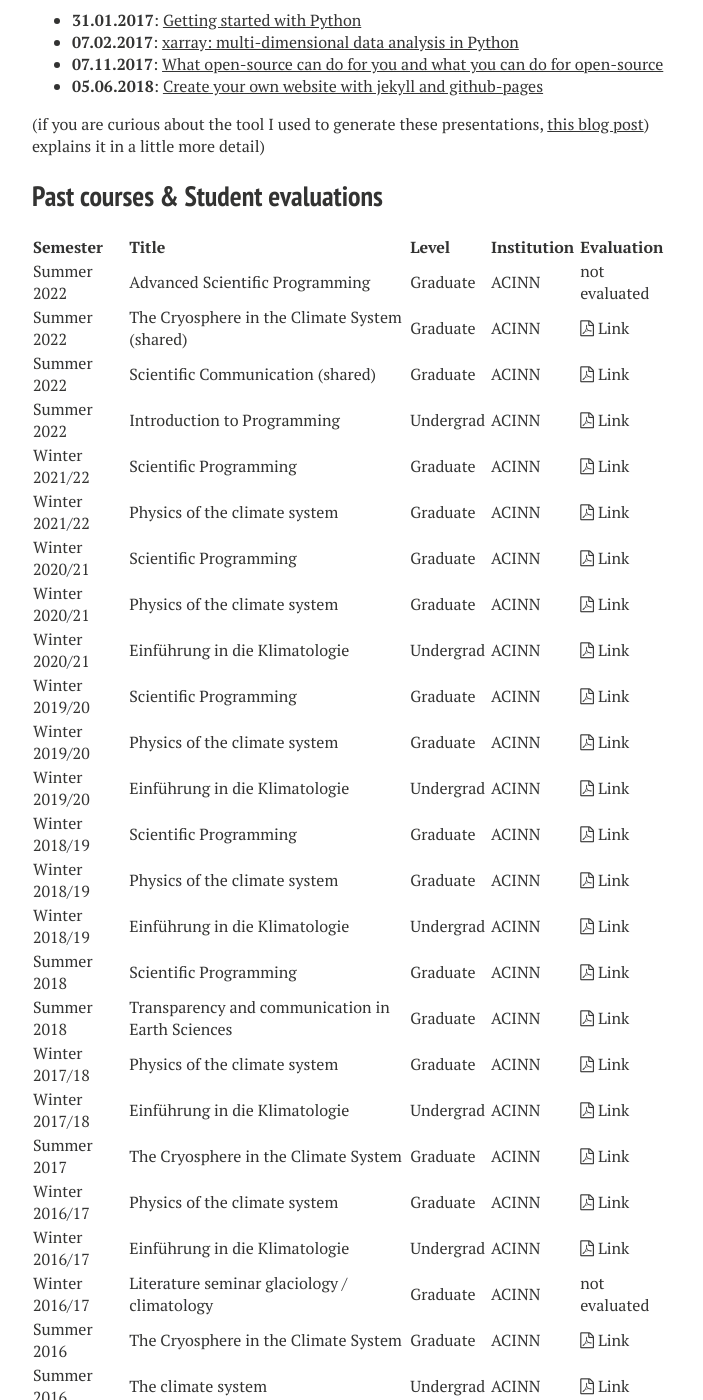
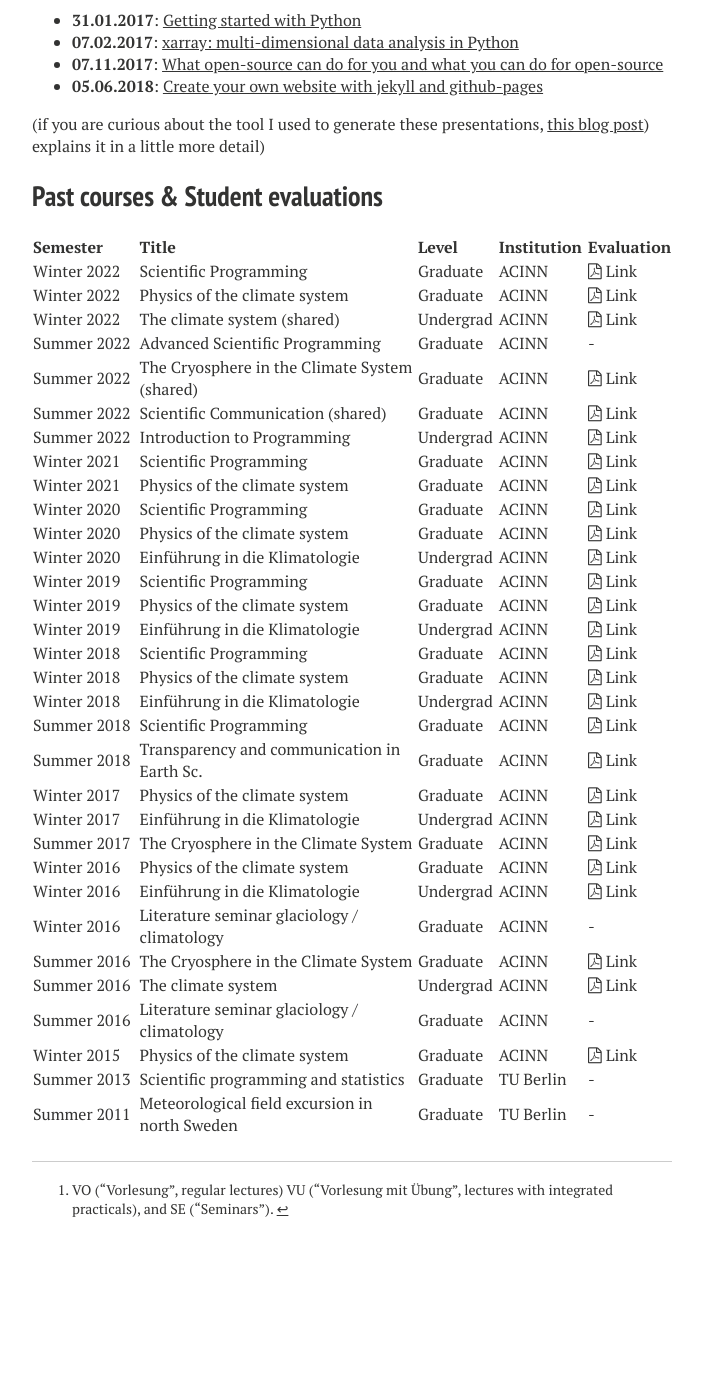
Before and after one commit to fmaussion/fmaussion.github.io, a Jekyll site: the page built from teaching/index.md, in a window 1280 px wide and 1400 px high, scrolled down 2671 px. Shown: the whole window, without its empty margins (288-991 px from the left). Built offline with Jekyll 4.4.1, drawn with Linux system fonts in a browser that asks for light colours; nearby versions of some CDN libraries; after the commit the page ends 3969 px from its top, so only the background shows below that; some of the changed text lies outside the part shown.

Commit message:
More updates

```diff
--- a/cv/cv_maussion.html
+++ b/cv/cv_maussion.html
@@ -275,6 +275,7 @@ ORCID: <a href="https://orcid.org/0000-0002-3211-506X" target="_blank">0000-0002
 <li><strong>*</strong>Malles, J., <strong>Maussion, F.</strong>, Ultee, L., Kochtitzki, W., Copland, L., Marzeion, B.: <em>Exploring the impact of a frontal ablation parameterization on projected 21st-century mass change for Northern Hemisphere glaciers</em>, J. Glaciol., accepted.</li>
 <li>Recinos, B., <strong>Maussion, F.</strong>, Marzeion, B.: <em>Advances in data availability to constrain and evaluate ice dynamical models of Greenland’s tidewater peripheral glaciers</em>, Annals of Glaciol., accepted.</li>
 <li>Klein, C., Potter, E. R., Zauner, C., Gurgiser, W., Cruz Encarnación, R., Cochachin Rapre, A., and <strong>Maussion, F.</strong>: <em>Farmers’ first rain: investigating ’pushpa’ characteristics in the Peruvian Andes</em>, Environmental Research Communications, in review.</li>
+<li><strong>*</strong>Schuster, L., Rounce, D., <strong>Maussion, F.</strong>: <em>Glacier projections sensitivity to temperature-index model choices and calibration strategies</em>, Annals of Glaciol., in review. <a href="https://doi.org/10.31223/X5C65S" target="_blank">read the preprint</a>.</li>
 </ol>
 <h3 id="peer-reviewed">Peer-reviewed</h3>
 <ol type="1">
--- a/teaching/index.md
+++ b/teaching/index.md
@@ -112,36 +112,39 @@ explains it in a little more detail)
 
 ## Past courses & Student evaluations
 
-Semester | Title&nbsp;&nbsp;&nbsp;&nbsp;&nbsp;&nbsp;&nbsp;&nbsp;&nbsp;&nbsp;&nbsp;&nbsp;&nbsp;&nbsp;&nbsp;&nbsp;&nbsp;&nbsp;&nbsp;&nbsp;&nbsp;&nbsp;&nbsp;&nbsp;&nbsp;&nbsp;&nbsp;&nbsp;&nbsp;&nbsp;&nbsp; | Level | Institution&nbsp; | Evaluation |
+Semester&nbsp;&nbsp;&nbsp;&nbsp;&nbsp;&nbsp;&nbsp;&nbsp; | Title&nbsp;&nbsp;&nbsp;&nbsp;&nbsp;&nbsp;&nbsp;&nbsp;&nbsp;&nbsp;&nbsp;&nbsp;&nbsp;&nbsp;&nbsp;&nbsp;&nbsp;&nbsp;&nbsp;&nbsp;&nbsp;&nbsp;&nbsp;&nbsp;&nbsp;&nbsp;&nbsp;&nbsp;&nbsp;&nbsp;&nbsp; | Level | Institution&nbsp; | Evaluation |
 :---|:---|:---|:---|:---|:---|
-Summer 2022&nbsp; | Advanced Scientific Programming | Graduate | ACINN | not evaluated |
-Summer 2022&nbsp; | The Cryosphere in the Climate System (shared) | Graduate | ACINN | [<i class="fa fa-file-pdf-o" aria-hidden="true"></i> Link](/images/teaching/eval/2022SS_Cryo.pdf)  |
-Summer 2022&nbsp; | Scientific Communication (shared) | Graduate | ACINN | [<i class="fa fa-file-pdf-o" aria-hidden="true"></i> Link](/images/teaching/eval/2022SS_PopUp.pdf)  |
-Summer 2022&nbsp; | Introduction to Programming | Undergrad&nbsp; | ACINN | [<i class="fa fa-file-pdf-o" aria-hidden="true"></i> Link](/images/teaching/eval/2022SS_InPro.pdf)  |
-Winter 2021/22&nbsp; | Scientific Programming | Graduate | ACINN | [<i class="fa fa-file-pdf-o" aria-hidden="true"></i> Link](/images/teaching/eval/2021WS_SciPro.pdf)  |
-Winter 2021/22 | Physics of the climate system | Graduate | ACINN | [<i class="fa fa-file-pdf-o" aria-hidden="true"></i> Link](/images/teaching/eval/2021WS_PhyClim.pdf)  |
-Winter 2020/21&nbsp; | Scientific Programming | Graduate | ACINN | [<i class="fa fa-file-pdf-o" aria-hidden="true"></i> Link](/images/teaching/eval/2020WS_SciPro.pdf)  |
-Winter 2020/21 | Physics of the climate system | Graduate | ACINN | [<i class="fa fa-file-pdf-o" aria-hidden="true"></i> Link](/images/teaching/eval/2020WS_PhyClim.pdf)  |
-Winter 2020/21 | Einführung in die Klimatologie | Undergrad&nbsp; | ACINN | [<i class="fa fa-file-pdf-o" aria-hidden="true"></i> Link](/images/teaching/eval/2020WS_EKlim.pdf) |
-Winter 2019/20&nbsp; | Scientific Programming | Graduate | ACINN | [<i class="fa fa-file-pdf-o" aria-hidden="true"></i> Link](/images/teaching/eval/2019WS_SciPro.pdf)  |
-Winter 2019/20 | Physics of the climate system | Graduate | ACINN | [<i class="fa fa-file-pdf-o" aria-hidden="true"></i> Link](/images/teaching/eval/2019WS_PhyClim.pdf)  |
-Winter 2019/20 | Einführung in die Klimatologie | Undergrad&nbsp; | ACINN | [<i class="fa fa-file-pdf-o" aria-hidden="true"></i> Link](/images/teaching/eval/2019WS_EKlim.pdf) |
-Winter 2018/19 | Scientific Programming | Graduate | ACINN | [<i class="fa fa-file-pdf-o" aria-hidden="true"></i> Link](/images/teaching/eval/2018WS_SciPro.pdf)  |
-Winter 2018/19 | Physics of the climate system | Graduate | ACINN | [<i class="fa fa-file-pdf-o" aria-hidden="true"></i> Link](/images/teaching/eval/2018WS_PhyClim.pdf)  |
-Winter 2018/19 | Einführung in die Klimatologie | Undergrad&nbsp; | ACINN | [<i class="fa fa-file-pdf-o" aria-hidden="true"></i> Link](/images/teaching/eval/2018WS_EKlim.pdf) |
+Winter 2022 | Scientific Programming | Graduate | ACINN | [<i class="fa fa-file-pdf-o" aria-hidden="true"></i> Link](/images/teaching/eval/2022WS_SciPro.pdf)  |
+Winter 2022 | Physics of the climate system | Graduate | ACINN | [<i class="fa fa-file-pdf-o" aria-hidden="true"></i> Link](/images/teaching/eval/2022WS_PhyClim.pdf)  |
+Winter 2022 | The climate system (shared) | Undergrad&nbsp; | ACINN | [<i class="fa fa-file-pdf-o" aria-hidden="true"></i> Link](/images/teaching/eval/2022WS_BscClim.pdf)  |
+Summer 2022 | Advanced Scientific Programming | Graduate | ACINN | - |
+Summer 2022 | The Cryosphere in the Climate System (shared) | Graduate | ACINN | [<i class="fa fa-file-pdf-o" aria-hidden="true"></i> Link](/images/teaching/eval/2022SS_Cryo.pdf)  |
+Summer 2022 | Scientific Communication (shared) | Graduate | ACINN | [<i class="fa fa-file-pdf-o" aria-hidden="true"></i> Link](/images/teaching/eval/2022SS_PopUp.pdf)  |
+Summer 2022 | Introduction to Programming | Undergrad&nbsp; | ACINN | [<i class="fa fa-file-pdf-o" aria-hidden="true"></i> Link](/images/teaching/eval/2022SS_InPro.pdf)  |
+Winter 2021 | Scientific Programming | Graduate | ACINN | [<i class="fa fa-file-pdf-o" aria-hidden="true"></i> Link](/images/teaching/eval/2021WS_SciPro.pdf)  |
+Winter 2021 | Physics of the climate system | Graduate | ACINN | [<i class="fa fa-file-pdf-o" aria-hidden="true"></i> Link](/images/teaching/eval/2021WS_PhyClim.pdf)  |
+Winter 2020 | Scientific Programming | Graduate | ACINN | [<i class="fa fa-file-pdf-o" aria-hidden="true"></i> Link](/images/teaching/eval/2020WS_SciPro.pdf)  |
+Winter 2020 | Physics of the climate system | Graduate | ACINN | [<i class="fa fa-file-pdf-o" aria-hidden="true"></i> Link](/images/teaching/eval/2020WS_PhyClim.pdf)  |
+Winter 2020 | Einführung in die Klimatologie | Undergrad&nbsp; | ACINN | [<i class="fa fa-file-pdf-o" aria-hidden="true"></i> Link](/images/teaching/eval/2020WS_EKlim.pdf) |
+Winter 2019 | Scientific Programming | Graduate | ACINN | [<i class="fa fa-file-pdf-o" aria-hidden="true"></i> Link](/images/teaching/eval/2019WS_SciPro.pdf)  |
+Winter 2019 | Physics of the climate system | Graduate | ACINN | [<i class="fa fa-file-pdf-o" aria-hidden="true"></i> Link](/images/teaching/eval/2019WS_PhyClim.pdf)  |
+Winter 2019 | Einführung in die Klimatologie | Undergrad&nbsp; | ACINN | [<i class="fa fa-file-pdf-o" aria-hidden="true"></i> Link](/images/teaching/eval/2019WS_EKlim.pdf) |
+Winter 2018 | Scientific Programming | Graduate | ACINN | [<i class="fa fa-file-pdf-o" aria-hidden="true"></i> Link](/images/teaching/eval/2018WS_SciPro.pdf)  |
+Winter 2018 | Physics of the climate system | Graduate | ACINN | [<i class="fa fa-file-pdf-o" aria-hidden="true"></i> Link](/images/teaching/eval/2018WS_PhyClim.pdf)  |
+Winter 2018 | Einführung in die Klimatologie | Undergrad&nbsp; | ACINN | [<i class="fa fa-file-pdf-o" aria-hidden="true"></i> Link](/images/teaching/eval/2018WS_EKlim.pdf) |
 Summer 2018 | Scientific Programming | Graduate | ACINN | [<i class="fa fa-file-pdf-o" aria-hidden="true"></i> Link](/images/teaching/eval/2018SS_SciPro.pdf) |
-Summer 2018 | Transparency and communication in Earth Sciences | Graduate | ACINN | [<i class="fa fa-file-pdf-o" aria-hidden="true"></i> Link](/images/teaching/eval/2018SS_Transparency.pdf) |
-Winter 2017/18 | Physics of the climate system | Graduate | ACINN | [<i class="fa fa-file-pdf-o" aria-hidden="true"></i> Link](/images/teaching/eval/2017WS_PhyClim.pdf) |
-Winter 2017/18 | Einführung in die Klimatologie | Undergrad&nbsp; | ACINN | [<i class="fa fa-file-pdf-o" aria-hidden="true"></i> Link](/images/teaching/eval/2017WS_EKlim.pdf) |
+Summer 2018 | Transparency and communication in Earth Sc. | Graduate | ACINN | [<i class="fa fa-file-pdf-o" aria-hidden="true"></i> Link](/images/teaching/eval/2018SS_Transparency.pdf) |
+Winter 2017 | Physics of the climate system | Graduate | ACINN | [<i class="fa fa-file-pdf-o" aria-hidden="true"></i> Link](/images/teaching/eval/2017WS_PhyClim.pdf) |
+Winter 2017 | Einführung in die Klimatologie | Undergrad&nbsp; | ACINN | [<i class="fa fa-file-pdf-o" aria-hidden="true"></i> Link](/images/teaching/eval/2017WS_EKlim.pdf) |
 Summer 2017 | The Cryosphere in the Climate System | Graduate | ACINN | [<i class="fa fa-file-pdf-o" aria-hidden="true"></i> Link](/images/teaching/eval/2017SS_Cryo.pdf) |
-Winter 2016/17 | Physics of the climate system | Graduate | ACINN | [<i class="fa fa-file-pdf-o" aria-hidden="true"></i> Link](/images/teaching/eval/2016WS_PhyClim.pdf) |
-Winter 2016/17 | Einführung in die Klimatologie | Undergrad&nbsp; | ACINN | [<i class="fa fa-file-pdf-o" aria-hidden="true"></i> Link](/images/teaching/eval/2016WS_EKlim.pdf) |
-Winter 2016/17 | Literature seminar glaciology / climatology | Graduate | ACINN | not evaluated |
+Winter 2016 | Physics of the climate system | Graduate | ACINN | [<i class="fa fa-file-pdf-o" aria-hidden="true"></i> Link](/images/teaching/eval/2016WS_PhyClim.pdf) |
+Winter 2016 | Einführung in die Klimatologie | Undergrad&nbsp; | ACINN | [<i class="fa fa-file-pdf-o" aria-hidden="true"></i> Link](/images/teaching/eval/2016WS_EKlim.pdf) |
+Winter 2016 | Literature seminar glaciology / climatology | Graduate | ACINN | - |
 Summer 2016 | The Cryosphere in the Climate System | Graduate | ACINN | [<i class="fa fa-file-pdf-o" aria-hidden="true"></i> Link](/images/teaching/eval/2016SS_Cryo.pdf) |
 Summer 2016 | The climate system | Undergrad&nbsp; | ACINN | [<i class="fa fa-file-pdf-o" aria-hidden="true"></i> Link](/images/teaching/eval/2016SS_Klima.pdf) |
-Summer 2016 | Literature seminar glaciology / climatology | Graduate | ACINN | not evaluated |
-Winter 2015/16 | Physics of the climate system | Graduate | ACINN | [<i class="fa fa-file-pdf-o" aria-hidden="true"></i> Link](/images/teaching/eval/2015WS_PhyClim.pdf) |
-Summer 2013 | Scientific programming and statistics | Graduate | TU Berlin | not evaluated |
-Summer 2011 | Meteorological field excursion in north Sweden | Graduate | TU Berlin | not evaluated |
+Summer 2016 | Literature seminar glaciology / climatology | Graduate | ACINN | - |
+Winter 2015 | Physics of the climate system | Graduate | ACINN | [<i class="fa fa-file-pdf-o" aria-hidden="true"></i> Link](/images/teaching/eval/2015WS_PhyClim.pdf) |
+Summer 2013 | Scientific programming and statistics | Graduate | TU Berlin | - |
+Summer 2011 | Meteorological field excursion in north Sweden | Graduate | TU Berlin | - |
 
 <hr />
```
Also changed, not shown: other parts of cv/cv_maussion.html (+1 -1 lines), index.md (+4 -5 lines), research/index.md (+2 -0 lines), team/index.md (+30 -30 lines), images/acinn_logo.png, images/uibk_logo.png (added), 4 other files.
